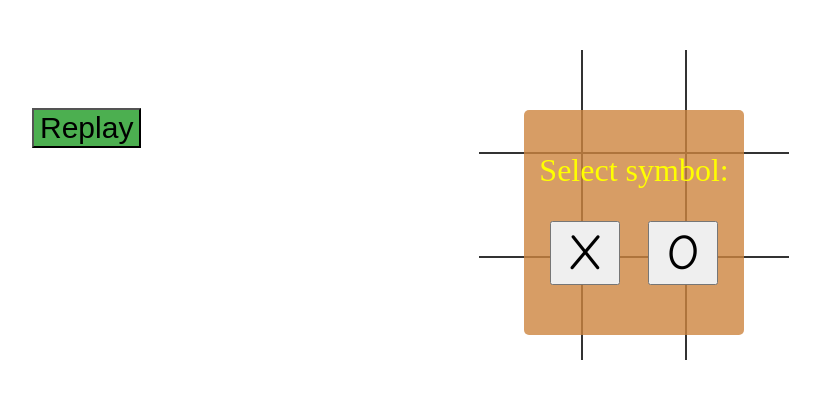
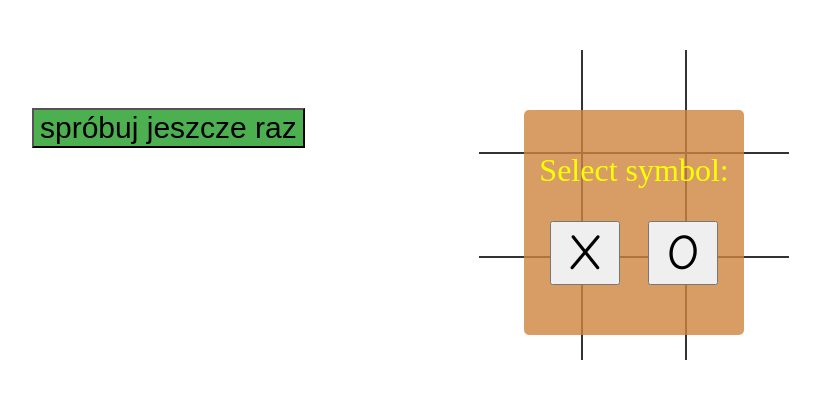
Before and after one commit to Swistek92/kolko-krzyzyk, a plain HTML site: page index.html in a window 1280 px wide. Shown: the whole page, without its empty margins (6-826 px from the left). Drawn offline with Linux system fonts and the light colour scheme.

Commit message:
Update index.html

```diff
--- a/index.html
+++ b/index.html
@@ -36,7 +36,7 @@
       <button onClick="selectSym('X')">X</button>
       <button onClick="selectSym('O')">O</button>
     </div>
-	<button class = "btn" onClick="startGame()">Replay</button>
+	<button class = "btn" onClick="startGame()">spróbuj jeszcze raz</button>
 
   <script src="script.js"></script>
 </body>
```
